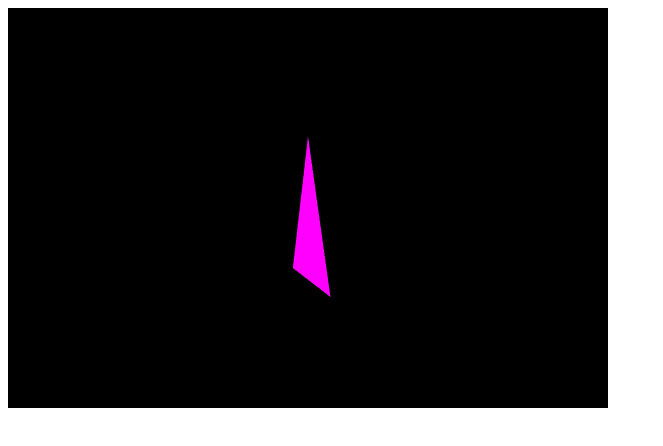
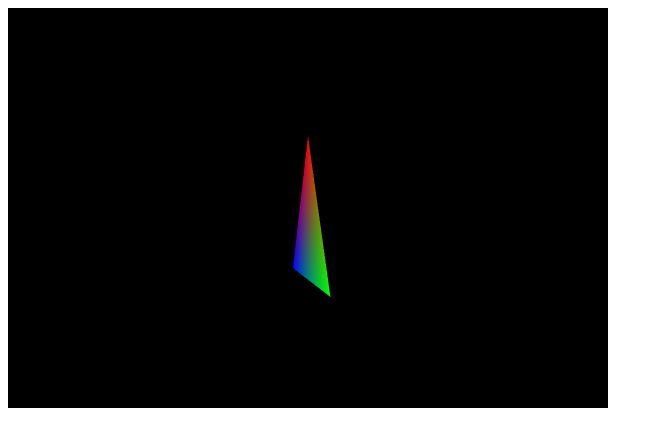
Before and after one commit to nopjia/webgl-starter, a plain HTML site: page webgl.html in a window 1280 px wide. Shown: the whole page, without its empty margins (0-663 px from the left). Drawn offline with Linux system fonts and the light colour scheme.

Commit message:
add vertex colors

```diff
--- a/webgl.html
+++ b/webgl.html
@@ -39,9 +39,15 @@ var init = function() {
   // SETUP BUFFERS
 
   var vertexArray = new Float32Array([
+    // positions
      0.0,  1.0, 0.0,
     -1.0, -1.0, 0.0,
      1.0, -1.0, 0.0,
+
+    // colors
+    1.0, 0.0, 0.0, 1.0,
+    0.0, 1.0, 0.0, 1.0,
+    0.0, 0.0, 1.0, 1.0,
   ]);
   var vertexBuffer = gl.createBuffer();
   gl.bindBuffer(gl.ARRAY_BUFFER, vertexBuffer);
@@ -51,18 +57,24 @@ var init = function() {
   // SETUP SHADERS
 
   var vsScript = [
+    "precision mediump float;",
     "attribute vec3 aPosition;",
+    "attribute vec4 aColor;",
+    "varying vec4 vColor;",
     "uniform mat4 uModelMatrix;",
     "uniform mat4 uViewMatrix;",
     "uniform mat4 uProjMatrix;",
     "void main(void) {",
+    "  vColor = aColor;",
     "  gl_Position = uProjMatrix * uViewMatrix * uModelMatrix * vec4(aPosition, 1.0);",
     "}",
   ].join("\n");
 
   var fsScript = [
+    "precision mediump float;",
+    "varying vec4 vColor;",
     "void main(void) {",
-    "  gl_FragColor = vec4(1.0, 0.0, 1.0, 1.0);",
+    "  gl_FragColor = vColor;",
     "}",
   ].join("\n");
 
@@ -115,6 +127,7 @@ var init = function() {
   var uViewMatrix = gl.getUniformLocation(shaderProgram, "uViewMatrix");
   var uProjMatrix = gl.getUniformLocation(shaderProgram, "uProjMatrix");
   var aPosition = gl.getAttribLocation(shaderProgram, "aPosition");
+  var aColor = gl.getAttribLocation(shaderProgram, "aColor");
 
   var draw = function() {
     gl.clear(gl.COLOR_BUFFER_BIT | gl.DEPTH_BUFFER_BIT);
@@ -127,10 +140,12 @@ var init = function() {
     gl.uniformMatrix4fv(uProjMatrix, false, projMat);
 
     gl.enableVertexAttribArray(aPosition);
+    gl.enableVertexAttribArray(aColor);
 
     // bind vertex buffer
     gl.bindBuffer(gl.ARRAY_BUFFER, vertexBuffer);
     gl.vertexAttribPointer(aPosition, 3, gl.FLOAT, false, 0, 0);
+    gl.vertexAttribPointer(aColor, 4, gl.FLOAT, false, 0, 36);
 
     // finally, draw!
     gl.drawArrays(gl.TRIANGLES, 0, 3);
@@ -138,6 +153,7 @@ var init = function() {
     // clean up
     gl.bindBuffer(gl.ARRAY_BUFFER, null);
     gl.disableVertexAttribArray(aPosition);
+    gl.disableVertexAttribArray(aColor);
     gl.useProgram(null);
   };
 
```
